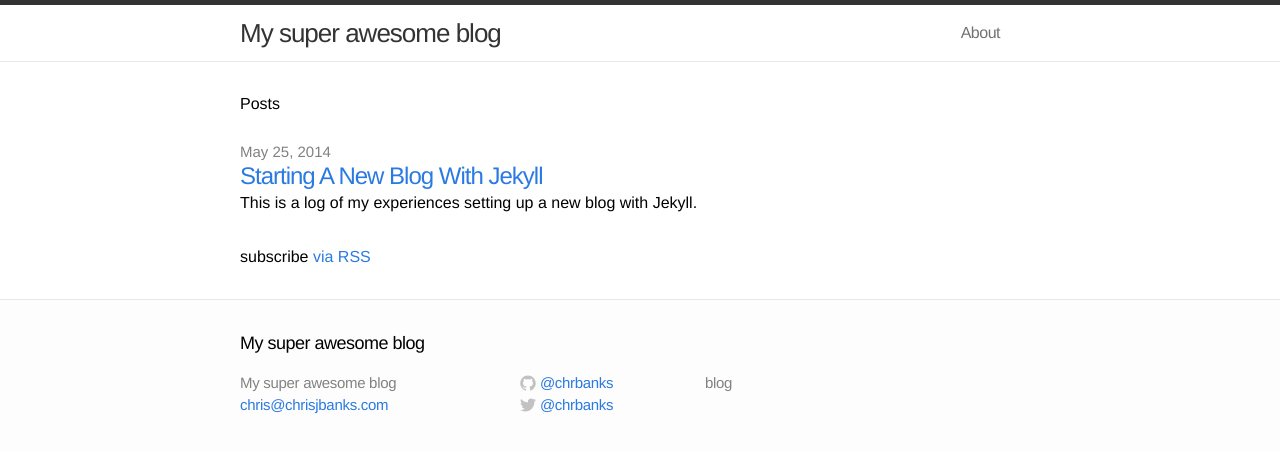
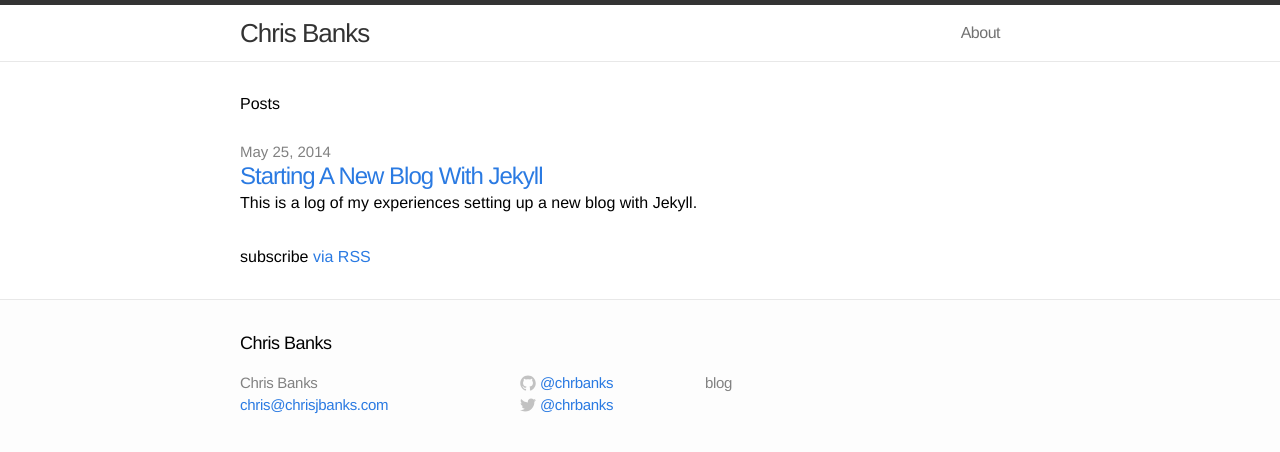
Before and after one commit to chrbanks/chrbanks.github.io, a plain HTML site: page index.html in a window 1280 px wide. Drawn offline with Linux system fonts and the light colour scheme.

Commit message:
changed title

```diff
--- a/feed.xml
+++ b/feed.xml
@@ -1,7 +1,7 @@
 <?xml version="1.0" encoding="UTF-8"?>
 <rss version="2.0" xmlns:atom="http://www.w3.org/2005/Atom">
   <channel>
-    <title>My super awesome blog</title>
+    <title>Chris Banks</title>
     <description>blog</description>
     <link>http://chrbanks.github.io/</link>
     <atom:link href="http://chrbanks.github.io/feed.xml" rel="self" type="application/rss+xml" />
--- a/index.html
+++ b/index.html
@@ -4,7 +4,7 @@
   <head>
     <meta charset="utf-8">
     <meta http-equiv="X-UA-Compatible" content="IE=edge">
-    <title>My super awesome blog</title>
+    <title>Chris Banks</title>
     <meta name="viewport" content="width=device-width">
     <meta name="description" content="blog">
     <link rel="canonical" href="http://chrbanks.github.io/">
@@ -21,7 +21,7 @@
 
   <div class="wrap">
 
-    <a class="site-title" href="/">My super awesome blog</a>
+    <a class="site-title" href="/">Chris Banks</a>
 
     <nav class="site-nav">
       <a href="#" class="menu-icon">
@@ -80,11 +80,11 @@
 
   <div class="wrap">
 
-    <h2 class="footer-heading">My super awesome blog</h2>
+    <h2 class="footer-heading">Chris Banks</h2>
 
     <div class="footer-col-1 column">
       <ul>
-        <li>My super awesome blog</li>
+        <li>Chris Banks</li>
         <li><a href="mailto:chris@chrisjbanks.com">chris@chrisjbanks.com</a></li>
       </ul>
     </div>
```
Also changed, not shown: about/index.html (+3 -3 lines), jekyll/blog/2014/05/25/starting-a-new-blog-with-jekyll/index.html (+3 -3 lines).
